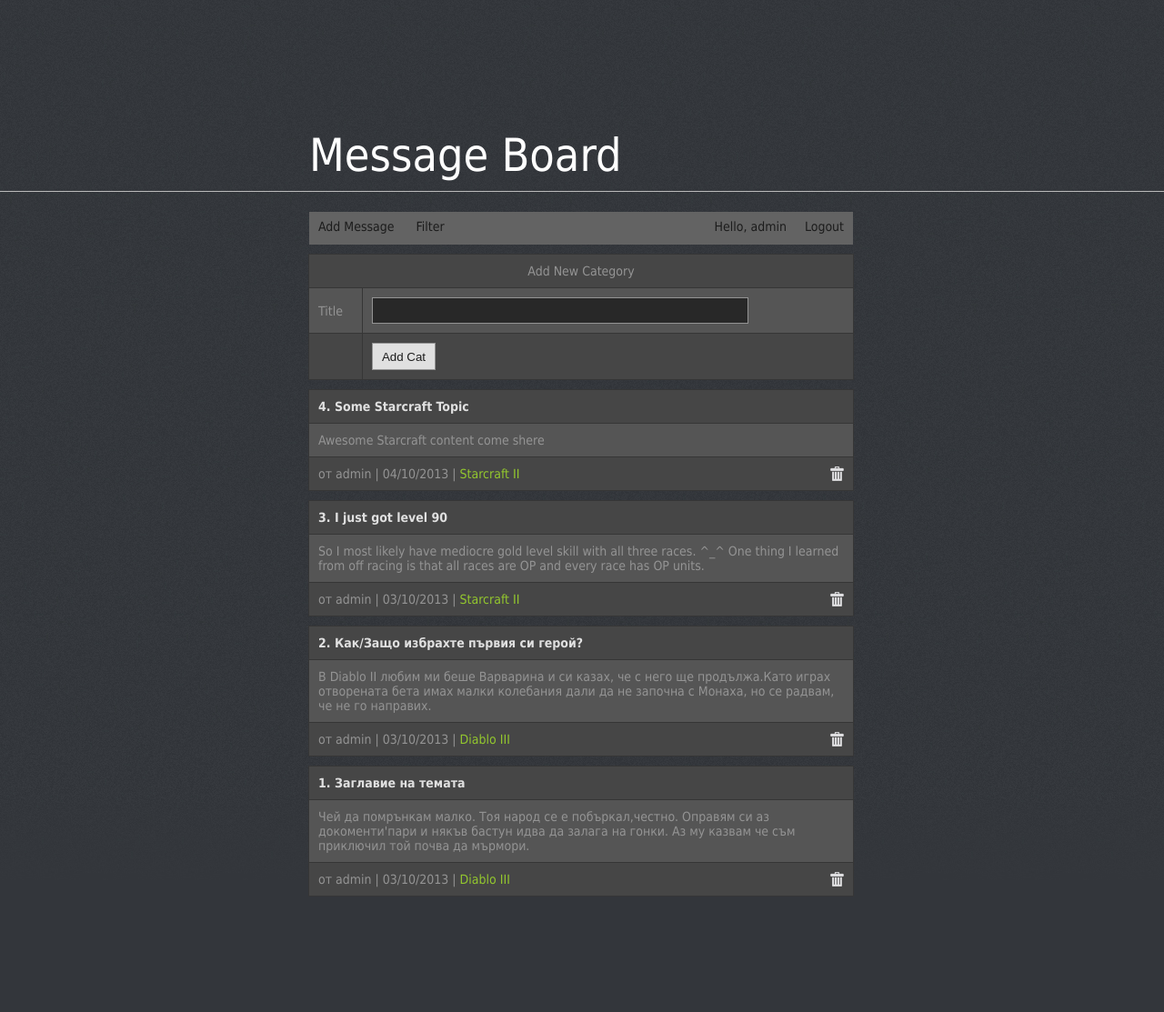
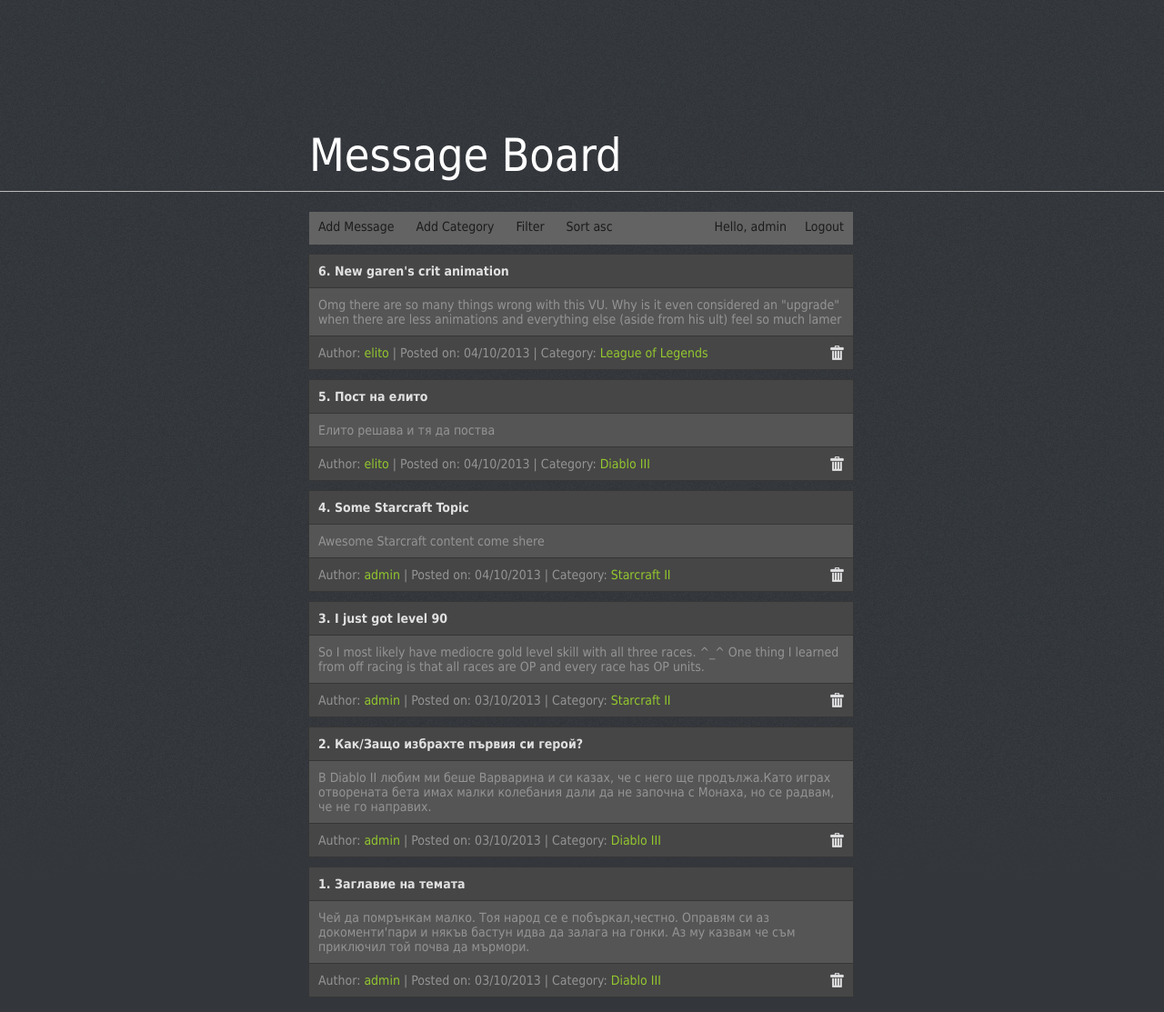
Before and after one commit to nzhul/PHP, a PHP site: page /index.php in a window 1280 px wide. Shown: the whole page at 91% size. Before the commit the page ends 985 px from the top, so only its background shows below. Run offline with PHP 8.4, Linux system fonts and the light colour scheme; a user stored in the database is signed in; data comes from the database, SQL or seed files in the repository; some libraries are stand-ins or nearby versions.

Commit message:
03-MessageBoard Complete

```diff
--- a/03-MessageBoard/css/style.css
+++ b/03-MessageBoard/css/style.css
@@ -17,9 +17,10 @@ td {background: #555555; border: 1px solid #363636; padding: 10px; text-align: l
 tr:first-child td, tr:last-child td {background: #464646;}
 .sum {font-weight: bold;color: #e0e0e0;}
 input[type="submit"] {background: #e0e0e0;border: 1px solid #949494; width: 70px; height: 30px; padding-left: 5px; color: #1c1c1c;cursor: pointer;}
-input, textarea {background: #e0e0e0;border: 1px solid #949494; width: 180px;height: 25px;padding-left: 10px;background: #282828; color: #e0e0e0; }
-textarea {height: 100px; width: 400px;}
+input, textarea {background: #e0e0e0;border: 1px solid #949494; width: 180px;height: 25px;padding-left: 10px; background: #282828; color: #e0e0e0; }
+textarea {height: 100px; width: 400px;padding-top: 10px;}
 #postField {display: none;}
+#postCat {display: none;}
 select {background: #e0e0e0;border: 1px solid #949494; width: 190px;height: 30px;padding-left: 10px;background: #282828; color: #e0e0e0;}
 /*#shadow {width: 453px; height: 81px;background: url(../img/shadow.png)no-repeat center bottom;position: relative;top: -35px;z-index: 1;}*/
 .btn {display: block;width: 15px;height: 15px; margin: 0 auto;}
@@ -75,7 +76,7 @@ ul#menu li a, ul#menu li ul.sub-menu li a {
 }
 ul#menu li ul.sub-menu li a
 {
-    width: 65px;
+    min-width: 65px;
 }
 ul#menu li a:hover, ul#menu li ul.sub-menu li a:hover
 {
@@ -91,7 +92,7 @@ ul#menu li ul.sub-menu {
     position: absolute;
     top: 30px;
     left: 0;
-    width: 100px;
+    min-width: 100px;
     z-index: 3;
 }
 ul#menu li:hover ul.sub-menu {
--- a/03-MessageBoard/index.php
+++ b/03-MessageBoard/index.php
@@ -4,14 +4,46 @@ if (!isset($_SESSION['isLogged'])) {
     header('Location: login.php');
     exit;
 }
+if ($_SESSION['power'] == 2 && isset($_GET['del'])) {
+    $delID = (int) $_GET['del'];
+    $sql = 'DELETE FROM msg WHERE msg_id=' . $delID;
+    if (mysqli_query($link, $sql)) {
+        header('Location: index.php?succdel=1');
+        exit;
+    }
+}
 require 'inc/header.php';
+$linkFix = 'asc';
+$sqlFilter = '';
+$sqlDateFilter = 'desc';
+if (isset($_GET['c'])) {
+    $cat = (int) $_GET['c'];
+    $sqlFilter = ' AND c.cat_id=' . $cat . ' ';
+} else if (isset($_GET['u'])) {
+    $user = (int) $_GET['u'];
+    $sqlFilter = ' AND u.user_id=' . $user . ' ';
+} else if (isset($_GET['sort'])) {
+    if ($_GET['sort'] == 'desc') {
+        $linkFix = 'asc';
+        $sqlDateFilter = 'desc';
+        $sqlFilter = '';
+    } else {
+        $linkFix = 'desc';
+        $sqlDateFilter = 'asc';
+        $sqlFilter = '';
+    }
+}
 ?>
 <div id="navigation">
     <ul id="menu">
         <li><a href="#" id="addMSG">Add Message</a></li>
-        <li><a href="#">Filter</a>
+        <?php
+        if ($_SESSION['power'] == 2) {
+            echo '<li><a href="#" id="addCat">Add Category</a></li>';
+        }
+        ?>
+        <li><a href="index.php">Filter</a>
             <ul class="sub-menu">
-                <li><a href="index.php">All</a></li>
                 <?php
                 $sql = 'SELECT * FROM cat';
                 $result = mysqli_query($link, $sql);
@@ -23,6 +55,7 @@ require 'inc/header.php';
                 ?>
             </ul>
         </li>
+        <li><a href="?sort=<?= $linkFix; ?>">Sort <?= $linkFix; ?></a></li>
         <li style="float: right;"><a href="logout.php">Logout</a></li>
         <li style="float: right;"><a href="#">Hello, <?= $_SESSION['username'] ?></a></li>
     </ul>
@@ -63,11 +96,11 @@ require 'inc/header.php';
 <form action="processmsg.php" method="POST">
     <table id="postCat">
         <tr>
-            <td colspan="2" style="text-align: center;"><label for="title">Add New Category</label></td>
+            <td colspan="2" style="text-align: center;"><label for="cname">Add New Category</label></td>
         </tr>
         <tr>
-            <td><label for="title">Title</label></td>
-            <td><input type="text" name="title" id="title" value="" style="width: 400px;" /></td>
+            <td><label for="cname">Title</label></td>
+            <td><input type="text" name="cname" id="cname" value="" style="width: 400px;" /></td>
         </tr>
         <tr>
             <td>&nbsp;</td>
@@ -92,30 +125,24 @@ if (isset($_GET['succreg'])) {
     echo '<table><tr><td style="color: #ff491f;">';
     echo 'The message was deleted!';
     echo '</td></tr></table>';
-}
-if ($_SESSION['power'] == 2 && isset($_GET['del'])) {
-    $delID = (int) $_GET['del'];
-    $sql = 'DELETE FROM msg WHERE msg_id=' . $delID;
-    if (mysqli_query($link, $sql)) {
-        header('Location: index.php?succdel=1');
-        exit;
-    }
+} else if (isset($_GET['succcat'])) {
+    echo '<table><tr><td style="color: #93c72e;">';
+    echo 'The Category was added!';
+    echo '</td></tr></table>';
 }
 
-if (isset($_GET['c'])) {
-    $cat = (int) $_GET['c'];
-    $sqlFilter = ' AND c.cat_id=' . $cat . ' ';
-} else {
-    $sqlFilter = '';
-}
-$sql = 'SELECT u.username,m.msg_id,m.title,m.content,m.date_added, c.cname, c.cat_id
+$sql = 'SELECT u.username,u.user_id,m.msg_id,m.title,m.content,m.date_added, c.cname, c.cat_id
         FROM msg as m, users as u, cat as c
         WHERE m.author_id = u.user_id AND c.cat_id = m.cat_id' .
         $sqlFilter
-        . ' ORDER BY m.date_added DESC';
+        . ' ORDER BY m.date_added ' . $sqlDateFilter;
 $result = mysqli_query($link, $sql);
 if ($result->num_rows > 0) {
-    $counter = $result->num_rows;
+    if ($linkFix == 'asc') {
+        $counter = $result->num_rows;
+    } else {
+        $counter = 1;
+    }
     while ($row = $result->fetch_assoc()) {
         $real_date = date('d/m/Y', $row['date_added']);
         echo '<table>
@@ -126,14 +153,18 @@ if ($result->num_rows > 0) {
         <td>' . $row['content'] . '</td>
     </tr>
     <tr>
-        <td>от ' . $row['username'] . ' | ' . $real_date . ' | <a href="?c=' . $row['cat_id'] . '">' . $row['cname'] . '</a>';
+        <td>Author: <a href="?u=' . $row['user_id'] . '">' . $row['username'] . '</a> | Posted on: ' . $real_date . ' | Category: <a href="?c=' . $row['cat_id'] . '">' . $row['cname'] . '</a>';
         if ($_SESSION['power'] == 2) {
             echo '<a class="btn del" title="Delete" href="?del=' . $row['msg_id'] . '">del</a>';
         }
         echo '</td>
     </tr>
 </table>';
-        $counter--;
+        if ($linkFix == 'desc') {
+            $counter++;
+        } else {
+            $counter--;
+        }
     }
 }
 ?>
--- a/03-MessageBoard/js/jq.js
+++ b/03-MessageBoard/js/jq.js
@@ -2,4 +2,7 @@ $(document).ready(function() {
     $("#addMSG").click(function() {
         $("#postField").show();
     });
+    $("#addCat").click(function() {
+        $("#postCat").show();
+    });
 });
```
Also changed, not shown: 03-MessageBoard/msgboard-04102013-2023.sql (renamed from 03-MessageBoard/msgboard.sql, +13 -10 lines), 03-MessageBoard/msgboard-noDBCreate.sql (added, +102 -0 lines), 03-MessageBoard/processmsg.php (+38 -0 lines).
